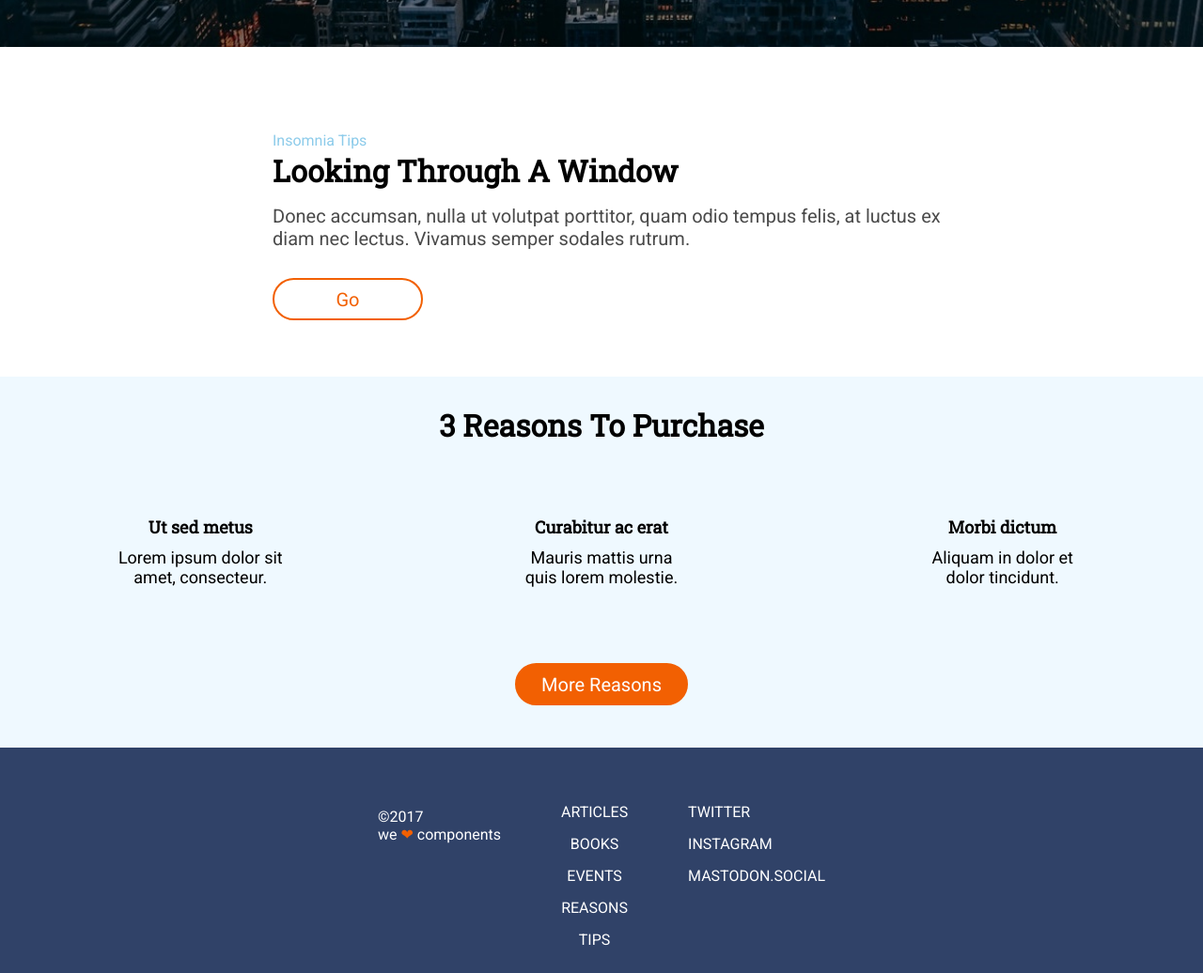
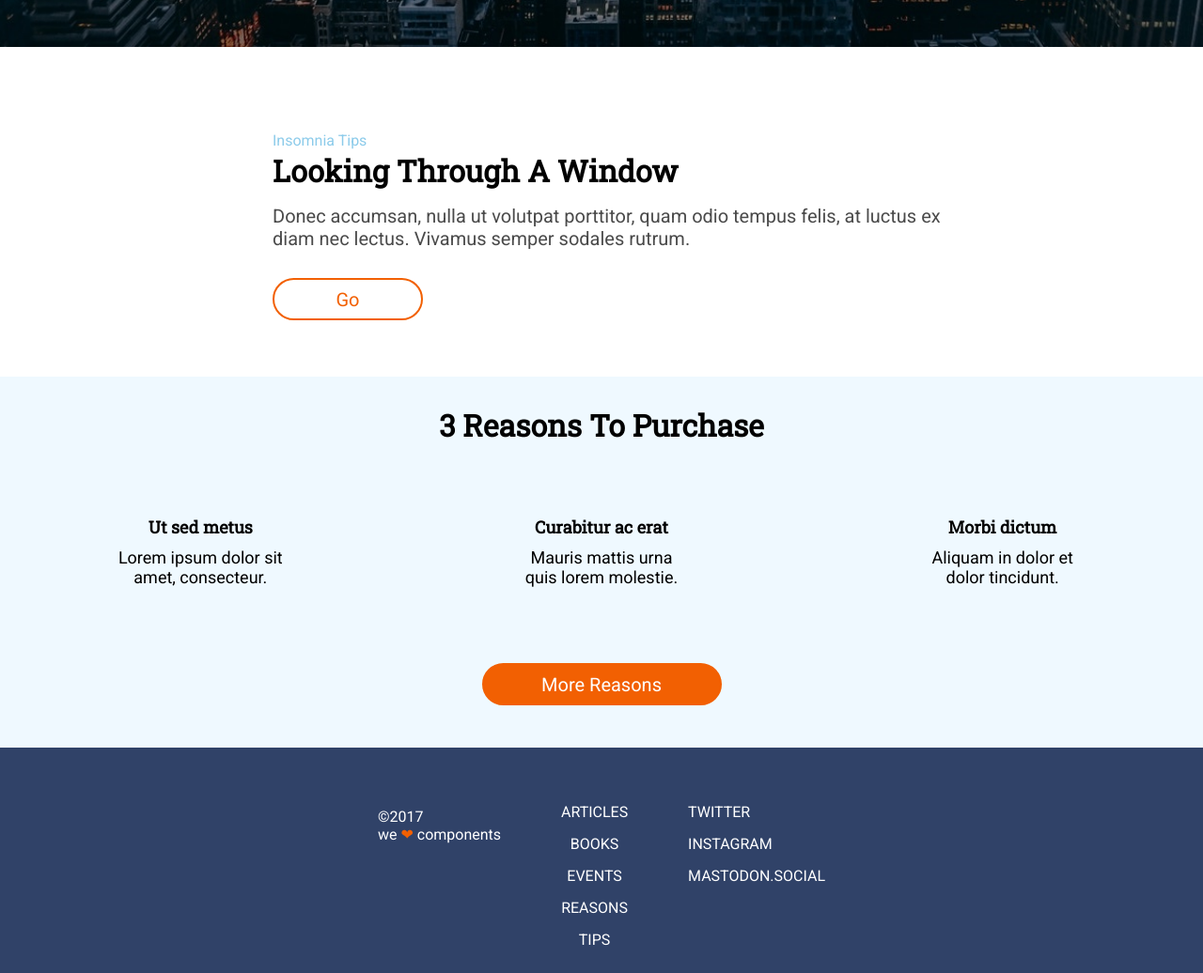
Before and after one commit to SircFerrer/evaluacion-final-modulo-1-SircFerrer, a website: page docs/index.html in a window 1280 px wide. Shown: the part 750-1786 px from the top of the page at 94% size. Drawn offline with nearby package versions, Linux system fonts and the light colour scheme; files that its build step writes are made by us from their sources.

Commit message:
add README

```diff
--- a/_src/assets/scss/layouts/_aside.scss
+++ b/_src/assets/scss/layouts/_aside.scss
@@ -70,7 +70,7 @@
     margin-top: 60px;
     border: 2px solid #f26002;
     justify-self: center;
-    transition: width 1s ease;
+    transition: 1s ease;
     &:hover {
       width: 250px;
     }
@@ -81,5 +81,23 @@
       text-transform: $transform-cap;
       font-weight: $second-font-weight;
     }
+
+    @media all and (min-width: 768px) and (max-width: 1200px) {
+      width: 210px;
+      height: 45px;
+      transition: 1s ease;
+    }
+    &:hover {
+      width: 270px;
+    }
+
+    @media all and (min-width: 1200px) {
+      width: 255px;
+      height: 45px;
+      transition: 1s ease;
+    }
+    &:hover {
+      width: 300px;
+    }
   }
 }
```
Also changed, not shown: README.md.
